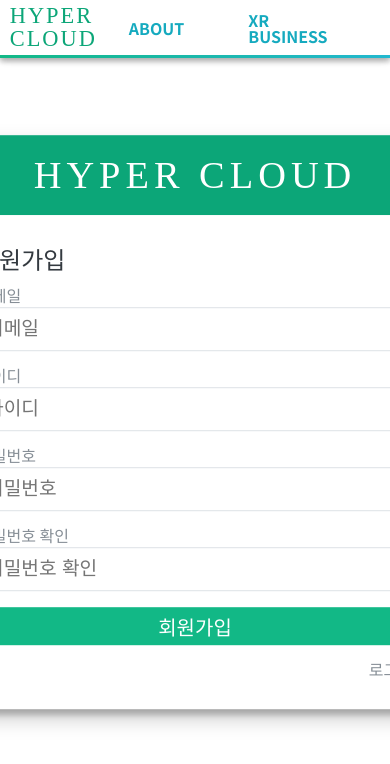
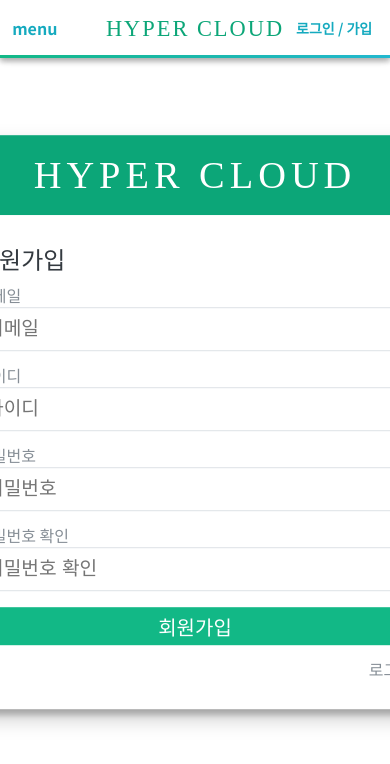
Before and after one commit to Goohyun3436/project-hyper-cloud, a React (Vite) app: page /auth/signup in a window 390 px wide. Shown: the top 764 px of the page. Built offline with nearby package versions, Linux system fonts and the light colour scheme.

Commit message:
Add: 768px 기준 헤더 반응형 구현

```diff
--- a/fake-server/db.json
+++ b/fake-server/db.json
@@ -1,46 +1,17 @@
 {
   "users": [
-    {
-      "email": "rngus3436@g.kmou.ac.krasdfasdfasdf",
-      "password": "$2a$10$UeuPRsdB3IlN/4vGhS6JsOSdGTwoKZLgVu7uqvQBsa0W1ys8Eq/6G",
-      "userid": "sdfsdfsdf",
-      "id": 1
-    },
     {
       "email": "rngus3436@naver.com",
       "password": "$2a$10$KSnlIvXJDGQ5MSzGBZoA7OJsH/lkBen.IsP3hJAN2Kuk9LcRSouGC",
       "userid": "3436rngus",
-      "id": 2
+      "id": 1
     },
     {
       "email": "3436rngus@naver.com",
-      "password": "$2a$10$UZKrc/Hn8oF.eQ9PPSaOrOAwTeiGk3B.jT7TrISIwsxy5Sfr7Cwoa",
+      "password": "$2a$10$l3oX2cirkVmR06npWBY5eu8ZFTcYJmK8zmP8LDoF5dPD4XlGE86CS",
       "userid": "3436rngus",
-      "id": 3
-    },
-    {
-      "email": "3436rngus@naver.comm",
-      "password": "$2a$10$89b9TJrVIw7Cz9l22k2YEuH1IzdZiDfXN.NRqMhL9nj87Ga2.//XG",
-      "userid": "3436rngus",
-      "id": 4
-    },
-    {
-      "email": "3436rngus@naver.commm",
-      "password": "$2a$10$U9pbR/aWrdVoVC93ssGqremrjvgwsg1tp9rTpvVjDVx0AaCOfQ3Eq",
-      "userid": "sfsdf",
-      "id": 5
-    },
-    {
-      "email": "3436rngus@naver.commmm",
-      "password": "$2a$10$wO9QbGXE1b05jj4oxkLoKeFQoMjLZQkpzdM8N25XyPFephgn0Utgm",
-      "userid": "sfsdf",
-      "id": 6
-    },
-    {
-      "email": "3436rngus@naver.commmmm",
-      "password": "$2a$10$DWgkPtk/0ytNnQxJp2X7Q.7BC9jET6CvWdMfzzwDfZM5Ue8d7PDEK",
-      "userid": "dsfadf",
-      "id": 7
+      "id": 2
     }
-  ]
+  ],
+  "posts": []
 }
--- a/src/components/Header/Header.jsx
+++ b/src/components/Header/Header.jsx
@@ -1,27 +1,12 @@
-import { useSelector, useDispatch } from 'react-redux';
 import HeaderWrapper from './HeaderWrapper';
-import LoginButton from './contents/LoginButton';
 import NavItem from './contents/NavItem';
 
 const Header = () => {
-  const { token, userInfo } = useSelector(state => state.header.toJS());
-  const dispatch = useDispatch();
-
-  const removeToken = () => {
-    dispatch({ type: 'header/REMOVE_TOKEN' });
-  };
-
   return (
     <HeaderWrapper>
       <NavItem to='/about'>ABOUT</NavItem>
       <NavItem to='/xr-business'>XR BUSINESS</NavItem>
       <NavItem to='/news'>NEWS</NavItem>
-      {userInfo && <span>{userInfo.userid} 님</span>}
-      {token ? (
-        <LoginButton type={'로그아웃'} onClick={removeToken} />
-      ) : (
-        <LoginButton type={'로그인 / 가입'} />
-      )}
     </HeaderWrapper>
   );
 };
--- a/src/components/Header/HeaderWrapper.jsx
+++ b/src/components/Header/HeaderWrapper.jsx
@@ -1,18 +1,44 @@
 import styled from 'styled-components';
+import { Link } from 'react-router-dom';
+import { useSelector, useDispatch } from 'react-redux';
 import oc from 'open-color';
-import { shadow, media } from '../../lib/StyleUtil';
-import { Link } from 'react-router-dom';
+import { shadow, media, sizes } from '../../lib/StyleUtil';
+import LoginButton from './contents/LoginButton';
+import { useState } from 'react';
 
 const HeaderWrapper = ({ children }) => {
+  const { token, userInfo } = useSelector(state => state.header.toJS());
+  const dispatch = useDispatch();
+
+  const removeToken = () => {
+    dispatch({ type: 'header/REMOVE_TOKEN' });
+  };
+
+  const [isToggle, setIsToggle] = useState(false);
+
   return (
     <Positioner>
       <WhiteBackground>
         <HeaderContents>
-          <Logo to={'/'}>HYPER CLOUD</Logo>
-          <Spacer />
-          {children}
+          <TogleMenu onClick={() => setIsToggle(!isToggle)}>menu</TogleMenu>
+          <Logo to={'/'} isToggle={isToggle}>
+            HYPER CLOUD
+          </Logo>
+          <div className='wide-content'>
+            {children}
+            {userInfo && <span className='user-info'>{userInfo.userid} 님</span>}
+          </div>
+          {token ? (
+            <LoginButton type={'로그아웃'} onClick={removeToken} />
+          ) : (
+            <LoginButton type={'로그인 / 가입'} />
+          )}
         </HeaderContents>
       </WhiteBackground>
+      <TogleMenuList isToggle={isToggle}>
+        {children}
+        {userInfo && <span className='user-info'>{userInfo.userid} 님</span>}
+      </TogleMenuList>
       <GradientBorder />
     </Positioner>
   );
@@ -27,7 +53,8 @@ const Positioner = styled.div`
   z-index: 1;
   top: 0px;
   width: 100%;
-  ${shadow(1)}
+  min-width: ${sizes.phone};
+  ${shadow(1)};
 `;
 
 const WhiteBackground = styled.div`
@@ -38,24 +65,28 @@ const WhiteBackground = styled.div`
 `;
 
 const HeaderContents = styled.div`
+  display: flex;
+  justify-content: space-between;
+  align-items: center;
+  padding: 1rem 0;
   width: 95%;
   max-width: 1280px;
   height: 55px;
-  display: flex;
-  padding: 1rem 0;
-  align-items: center;
 
-  ${media.wide`
-        width: 95%;
-    `}
+  .wide-content {
+    display: flex;
+    align-items: center;
+    margin-left: auto;
+    .user-info {
+      font-size: 13px;
+    }
+  }
 
   ${media.tablet`
-        /* background-color: black; */
-    `}
-
-  ${media.phone`
-        background-color: black;
-    `}
+    .wide-content {
+      display: none;
+    }
+  `}
 `;
 
 const Logo = styled(Link)`
@@ -63,10 +94,40 @@ const Logo = styled(Link)`
   letter-spacing: 2px;
   color: ${oc.teal[7]};
   font-family: 'Rajdhani';
+
+  ${media.tablet`
+    position: absolute;
+    top: ${props => (props.isToggle ? '17%' : '50%')};
+    left: 50%;
+    transform: translate(-50%, -50%);
+  `}
 `;
 
-const Spacer = styled.div`
-  flex-grow: 1;
+const TogleMenu = styled.div`
+  display: none;
+  ${media.tablet`
+    display: flex;
+    justify-content: center;
+    width: 50px;
+    padding: 0.5rem;
+    color: ${oc.cyan[6]};
+    font-weight: bold;
+    cursor: pointer;
+  `}
+`;
+
+const TogleMenuList = styled.ul`
+  display: none;
+  ${media.tablet`
+    display: ${props => (props.isToggle ? 'flex' : 'none')};
+    flex-direction: column;
+    background-color: white;
+    .user-info {
+      padding: 0.5rem 1.2rem;
+      padding-top: 1.2rem;
+      font-size: 12px;
+    }
+  `}
 `;
 
 const GradientBorder = styled.div`
--- a/src/components/Header/contents/LoginButton.jsx
+++ b/src/components/Header/contents/LoginButton.jsx
@@ -1,7 +1,7 @@
 import styled from 'styled-components';
 import oc from 'open-color';
 import { Link } from 'react-router-dom';
-import { shadow } from '../../../lib/StyleUtil';
+import { shadow, media } from '../../../lib/StyleUtil';
 
 const LoginButton = ({ type, onClick }) => (
   <BorderedButton to='/auth/login' onClick={onClick}>
@@ -13,8 +13,7 @@ export default LoginButton;
 
 const BorderedButton = styled(Link)`
   padding: 0.5rem;
-  padding-bottom: 0.4rem;
-  margin-left: 1.5rem;
+  margin-left: 10px;
   border: 1px solid ${oc.cyan[6]};
   border-radius: 2px;
   font-weight: 600;
@@ -32,4 +31,9 @@ const BorderedButton = styled(Link)`
   &:active {
     transform: translateY(3px);
   }
+
+  ${media.tablet`
+    border: 0;
+    font-size: 14px;
+  `}
 `;
--- a/src/components/Header/contents/NavItem.jsx
+++ b/src/components/Header/contents/NavItem.jsx
@@ -1,7 +1,7 @@
 import styled from 'styled-components';
 import { Link } from 'react-router-dom';
 import oc from 'open-color';
-import { shadow } from '../../../lib/StyleUtil';
+import { shadow, media } from '../../../lib/StyleUtil';
 
 const NavItem = ({ to, children }) => {
   return <BorderedButton to={to}>{children}</BorderedButton>;
@@ -10,8 +10,8 @@ const NavItem = ({ to, children }) => {
 export default NavItem;
 
 const BorderedButton = styled(Link)`
+  width: fit-content;
   padding: 0.5rem 1.5rem;
-  padding-bottom: 0.4rem;
   margin: 0 0.5rem;
   border-radius: 20px;
   font-weight: 600;
@@ -21,7 +21,6 @@ const BorderedButton = styled(Link)`
   cursor: pointer;
 
   &:hover {
-    border: 1px solid ${oc.cyan[6]};
     color: white;
     background: ${oc.cyan[6]};
     ${shadow(1)}
@@ -30,4 +29,12 @@ const BorderedButton = styled(Link)`
   &:active {
     transform: translateY(3px);
   }
+
+  ${media.tablet`
+    width: 100%;
+    padding: 0.8rem 1.2rem;
+    border-radius: 0;
+    font-size: 12px;
+    margin: 0;
+  `}
 `;
--- a/src/components/Modal/Modal.jsx
+++ b/src/components/Modal/Modal.jsx
@@ -33,7 +33,7 @@ const Wrapper = styled.div`
   top: 50%;
   left: 50%;
   transform: translate(-50%, -50%);
-  width: 30%;
+  width: 350px;
   border-radius: 5px;
   background-color: #fff;
   text-align: center;
--- a/src/lib/StyleUtil.jsx
+++ b/src/lib/StyleUtil.jsx
@@ -3,7 +3,7 @@ import { css, keyframes } from 'styled-components';
 export const sizes = {
   wide: '1200px',
   desktop: '992px',
-  tablet: '800px',
+  tablet: '768px',
   phone: '376px',
 };
 
```
